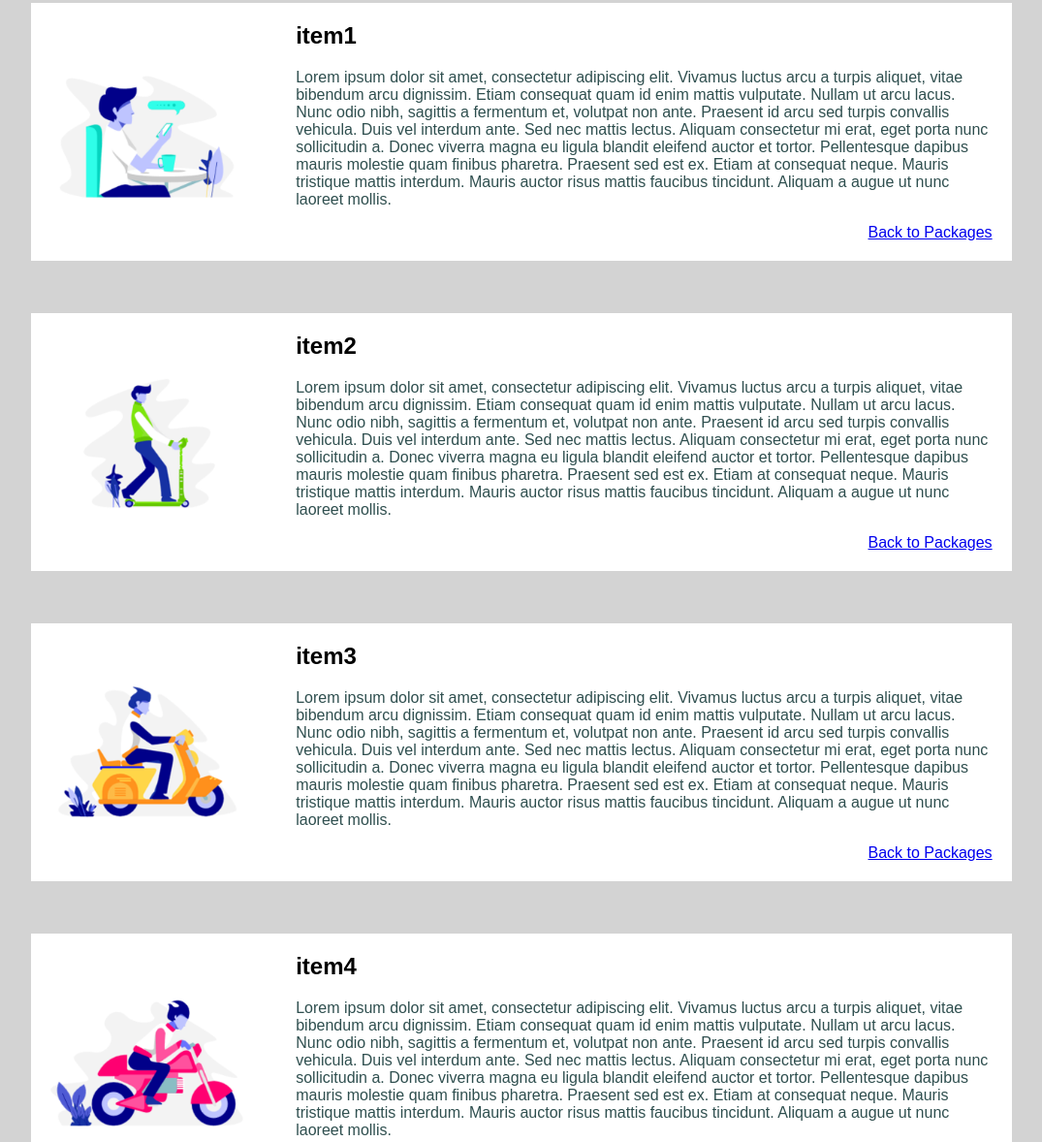
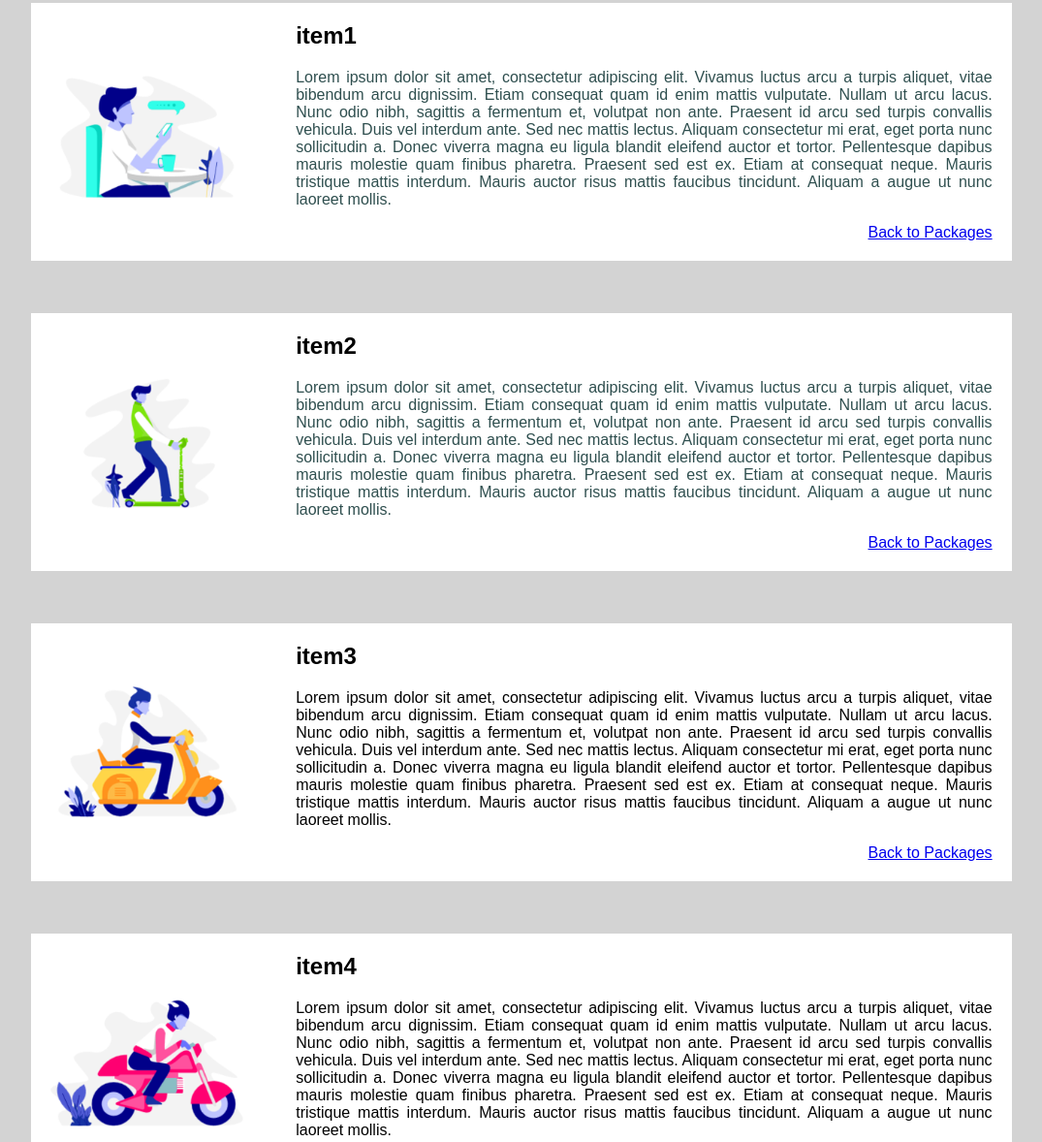
Before and after one commit to Reinel2004/prelim-gueco-reinel-bsit-1a, a plain HTML site: page index.html in a window 1280 px wide. Shown: the part 1019-2197 px from the top of the page at 97% size, without its empty margins (102-1177 px from the left). Drawn offline with Linux system fonts and the light colour scheme.

Commit message:
Updated index/home Page

```diff
--- a/index.html
+++ b/index.html
@@ -8,7 +8,7 @@
 <br><br><br>
 	<table border="0" align="center" cellspacing="10" cellpadding="10" bgcolor="white" width="80%">
 	<tr bgcolor="white" align="right" width="80%">
-		<td><a href="index.html">Home</a> &nbsp;  &nbsp; |   &nbsp; &nbsp;	    <a href="about.html">About</a> &nbsp; &nbsp;  |  &nbsp; &nbsp;	    <a href="#">Contact Us</a> &nbsp; &nbsp; 			 |   &nbsp; &nbsp;   <a href="#" target="_blank">Facebook</a>
+		<td><a href="index.html">Home</a> &nbsp;  &nbsp; |   &nbsp; &nbsp;	    <a href="about.html">About</a> &nbsp; &nbsp;  |  &nbsp; &nbsp;	    <a href="contact-us.html">Contact Us</a> &nbsp; &nbsp; 			 |   &nbsp; &nbsp;   <a href="https://www.facebook.com/Reinel.gueco.3/" target="_blank">Facebook</a>
 
 </table>
 <table border="0" align="center" cellspacing="10" cellpadding="20" bgcolor="white" width="80%" background="image/forrest.jpg" height="300px">
@@ -52,19 +52,19 @@
 
 <td width="2" bgcolor="white"></td>
 
-		<td><p align="center"><image src="image/item1.png" width="170px"><br><br><br><font color="DarkSlateGray">Lorem ipsum dolor sit amet, consectetur adipiscing elit. Vivamus luctus arcu a turpis<br> aliquet, vitae bibendum arcu dignissim. Etiam consequat quam id enim mattis vulputate.<br> Nullam ut arcu lacus.</font></p><hr><p align="right"><a href="#item1">Read More</a></p></td>
+		<td><p align="center"><image src="image/item1.png" width="170px"><br><br><br><font color="DarkSlateGray">Lorem ipsum dolor sit amet, consectetur adipiscing elit. Vivamus luctus arcu a turpis<br> aliquet, vitae bibendum arcu dignissim. Etiam consequat quam id enim mattis vulputate.<br> Nullam ut arcu lacus.</p></font><hr><p align="right"><a href="#item1">Read More</a></p></td>
 
 <td width="2" bgcolor="white">&nbsp;&nbsp;&nbsp;</td>
 
-<td><p align="center"><image src="image/item2.png" width="160px"><br><br><br><font color="DarkSlateGray">Lorem ipsum dolor sit amet, consectetur adipiscing elit. Vivamus luctus arcu a turpis<br> aliquet, vitae bibendum arcu dignissim. Etiam consequat quam id enim mattis vulputate.<br> Nullam ut arcu lacus.</font></p><hr><p align="right"><a href="#item2">Read More</a></p><td>
+<td><p align="center"><image src="image/item2.png" width="160px"><br><br><br><font color="DarkSlateGray">Lorem ipsum dolor sit amet, consectetur adipiscing elit. Vivamus luctus arcu a turpis<br> aliquet, vitae bibendum arcu dignissim. Etiam consequat quam id enim mattis vulputate.<br> Nullam ut arcu lacus.</p></font><hr><p align="right"><a href="#item2">Read More</a></p><td>
 
 <td width="2" bgcolor="white"></td>
 
-<td><p align="center"><image src="image/item3.png" width="160px"><br><br><br><font color="DarkSlateGray">Lorem ipsum dolor sit amet, consectetur adipiscing elit. Vivamus luctus arcu a turpis<br> aliquet, vitae bibendum arcu dignissim. Etiam consequat quam id enim mattis vulputate.<br> Nullam ut arcu lacus.</font></p><hr><p align="right"><a href="#item3">Read More</a></p><td>
+<td><p align="center"><image src="image/item3.png" width="160px"><br><br><br><font color="DarkSlateGray">Lorem ipsum dolor sit amet, consectetur adipiscing elit. Vivamus luctus arcu a turpis<br> aliquet, vitae bibendum arcu dignissim. Etiam consequat quam id enim mattis vulputate.<br> Nullam ut arcu lacus.</p></font><hr><p align="right"><a href="#item3">Read More</a></p><td>
 
 <td width="2" bgcolor="white"></td>
 
-<td><p align="center"><image src="image/item4.png" width="160px"><br><br><br><font color="DarkSlateGray">Lorem ipsum dolor sit amet, consectetur adipiscing elit. Vivamus luctus arcu a turpis<br> aliquet, vitae bibendum arcu dignissim. Etiam consequat quam id enim mattis vulputate.<br> Nullam ut arcu lacus.</font></p><hr><p align="right"><a href="#item4">Read More</a></p><td>
+<td><p align="center"><image src="image/item4.png" width="160px"><br><br><br><font color="DarkSlateGray">Lorem ipsum dolor sit amet, consectetur adipiscing elit. Vivamus luctus arcu a turpis<br> aliquet, vitae bibendum arcu dignissim. Etiam consequat quam id enim mattis vulputate.<br> Nullam ut arcu lacus.</p></font><hr><p align="right"><a href="#item4">Read More</a></p><td>
 
 <td width="2" bgcolor="white"></td>
 </tr>
@@ -83,7 +83,7 @@
 
 	<tr>
 		<td> <image src="image/item1.png" width="200px" align="center"></td>
-		<td width="75%"><a name="item1"><h2>item1</h2></a><font color="DarkSlateGray"><p>Lorem ipsum dolor sit amet, consectetur adipiscing elit. Vivamus luctus arcu a turpis aliquet, vitae bibendum arcu dignissim. Etiam consequat quam id enim mattis vulputate. Nullam ut arcu lacus. Nunc odio nibh, sagittis a fermentum et, volutpat non ante. Praesent id arcu sed turpis convallis vehicula. Duis vel interdum ante. Sed nec mattis lectus. Aliquam consectetur mi erat, eget porta nunc sollicitudin a. Donec viverra magna eu ligula blandit eleifend auctor et tortor. Pellentesque dapibus mauris molestie quam finibus pharetra. Praesent sed est ex. Etiam at consequat neque. Mauris tristique mattis interdum. Mauris auctor risus mattis faucibus tincidunt. Aliquam a augue ut nunc laoreet mollis.</p></font><p align="right"> <a href="#packages">Back to Packages</a></p></td>
+		<td width="75%"><a name="item1"><h2>item1</h2></a><p align="justify"><font color="DarkSlateGray">Lorem ipsum dolor sit amet, consectetur adipiscing elit. Vivamus luctus arcu a turpis aliquet, vitae bibendum arcu dignissim. Etiam consequat quam id enim mattis vulputate. Nullam ut arcu lacus. Nunc odio nibh, sagittis a fermentum et, volutpat non ante. Praesent id arcu sed turpis convallis vehicula. Duis vel interdum ante. Sed nec mattis lectus. Aliquam consectetur mi erat, eget porta nunc sollicitudin a. Donec viverra magna eu ligula blandit eleifend auctor et tortor. Pellentesque dapibus mauris molestie quam finibus pharetra. Praesent sed est ex. Etiam at consequat neque. Mauris tristique mattis interdum. Mauris auctor risus mattis faucibus tincidunt. Aliquam a augue ut nunc laoreet mollis.</p><p align="right"> <a href="#packages">Back to Packages</a></p></font></td>
 </table>
 
 <br><br><br>
@@ -92,7 +92,7 @@
 
 	<tr>
 		<td> <image src="image/item2.png"  width="200px" align="center"></td>
-		<td width="75%"><a name="item2"><h2>item2</h2></a><font color="DarkSlateGray"><p>Lorem ipsum dolor sit amet, consectetur adipiscing elit. Vivamus luctus arcu a turpis aliquet, vitae bibendum arcu dignissim. Etiam consequat quam id enim mattis vulputate. Nullam ut arcu lacus. Nunc odio nibh, sagittis a fermentum et, volutpat non ante. Praesent id arcu sed turpis convallis vehicula. Duis vel interdum ante. Sed nec mattis lectus. Aliquam consectetur mi erat, eget porta nunc sollicitudin a. Donec viverra magna eu ligula blandit eleifend auctor et tortor. Pellentesque dapibus mauris molestie quam finibus pharetra. Praesent sed est ex. Etiam at consequat neque. Mauris tristique mattis interdum. Mauris auctor risus mattis faucibus tincidunt. Aliquam a augue ut nunc laoreet mollis.</p></font><p align="right"> <a href="#packages">Back to Packages</a></p></td>
+		<td width="75%"><a name="item2"><h2>item2</h2></a><p align="justify"><font color="DarkSlateGray">Lorem ipsum dolor sit amet, consectetur adipiscing elit. Vivamus luctus arcu a turpis aliquet, vitae bibendum arcu dignissim. Etiam consequat quam id enim mattis vulputate. Nullam ut arcu lacus. Nunc odio nibh, sagittis a fermentum et, volutpat non ante. Praesent id arcu sed turpis convallis vehicula. Duis vel interdum ante. Sed nec mattis lectus. Aliquam consectetur mi erat, eget porta nunc sollicitudin a. Donec viverra magna eu ligula blandit eleifend auctor et tortor. Pellentesque dapibus mauris molestie quam finibus pharetra. Praesent sed est ex. Etiam at consequat neque. Mauris tristique mattis interdum. Mauris auctor risus mattis faucibus tincidunt. Aliquam a augue ut nunc laoreet mollis.</p><p align="right"> <a href="#packages">Back to Packages</a></p></font></td>
 </table>
 
 <br><br><br>
@@ -101,7 +101,7 @@
 
 	<tr>
 		<td> <image src="image/item3.png"  width="200px" align="center"></td>
-		<td width="75%"><a name="item3"><h2>item3</h2></a><font color="DarkSlateGray"><p>Lorem ipsum dolor sit amet, consectetur adipiscing elit. Vivamus luctus arcu a turpis aliquet, vitae bibendum arcu dignissim. Etiam consequat quam id enim mattis vulputate. Nullam ut arcu lacus. Nunc odio nibh, sagittis a fermentum et, volutpat non ante. Praesent id arcu sed turpis convallis vehicula. Duis vel interdum ante. Sed nec mattis lectus. Aliquam consectetur mi erat, eget porta nunc sollicitudin a. Donec viverra magna eu ligula blandit eleifend auctor et tortor. Pellentesque dapibus mauris molestie quam finibus pharetra. Praesent sed est ex. Etiam at consequat neque. Mauris tristique mattis interdum. Mauris auctor risus mattis faucibus tincidunt. Aliquam a augue ut nunc laoreet mollis.</p></font><p align="right"> <a href="#packages">Back to Packages</a></p></td>
+		<td width="75%"><a name="item3"><h2>item3</h2></a><p align="justify">Lorem ipsum dolor sit amet, consectetur adipiscing elit. Vivamus luctus arcu a turpis aliquet, vitae bibendum arcu dignissim. Etiam consequat quam id enim mattis vulputate. Nullam ut arcu lacus. Nunc odio nibh, sagittis a fermentum et, volutpat non ante. Praesent id arcu sed turpis convallis vehicula. Duis vel interdum ante. Sed nec mattis lectus. Aliquam consectetur mi erat, eget porta nunc sollicitudin a. Donec viverra magna eu ligula blandit eleifend auctor et tortor. Pellentesque dapibus mauris molestie quam finibus pharetra. Praesent sed est ex. Etiam at consequat neque. Mauris tristique mattis interdum. Mauris auctor risus mattis faucibus tincidunt. Aliquam a augue ut nunc laoreet mollis.</p><p align="right"> <a href="#packages">Back to Packages</a></p></td>
 
 </table>
 
@@ -111,7 +111,7 @@
 
 	<tr>
 		<td> <image src="image/item4.png"  width="200px" align="center"></td>
-		<td width="75%"><a name="item4"><h2>item4</h2></a><font color="DarkSlateGray"><p>Lorem ipsum dolor sit amet, consectetur adipiscing elit. Vivamus luctus arcu a turpis aliquet, vitae bibendum arcu dignissim. Etiam consequat quam id enim mattis vulputate. Nullam ut arcu lacus. Nunc odio nibh, sagittis a fermentum et, volutpat non ante. Praesent id arcu sed turpis convallis vehicula. Duis vel interdum ante. Sed nec mattis lectus. Aliquam consectetur mi erat, eget porta nunc sollicitudin a. Donec viverra magna eu ligula blandit eleifend auctor et tortor. Pellentesque dapibus mauris molestie quam finibus pharetra. Praesent sed est ex. Etiam at consequat neque. Mauris tristique mattis interdum. Mauris auctor risus mattis faucibus tincidunt. Aliquam a augue ut nunc laoreet mollis.</p></font><p align="right"> <a href="#packages">Back to Packages</a></p></td>
+		<td width="75%"><a name="item4"><h2>item4</h2></a><p align="justify">Lorem ipsum dolor sit amet, consectetur adipiscing elit. Vivamus luctus arcu a turpis aliquet, vitae bibendum arcu dignissim. Etiam consequat quam id enim mattis vulputate. Nullam ut arcu lacus. Nunc odio nibh, sagittis a fermentum et, volutpat non ante. Praesent id arcu sed turpis convallis vehicula. Duis vel interdum ante. Sed nec mattis lectus. Aliquam consectetur mi erat, eget porta nunc sollicitudin a. Donec viverra magna eu ligula blandit eleifend auctor et tortor. Pellentesque dapibus mauris molestie quam finibus pharetra. Praesent sed est ex. Etiam at consequat neque. Mauris tristique mattis interdum. Mauris auctor risus mattis faucibus tincidunt. Aliquam a augue ut nunc laoreet mollis.</p><p align="right"> <a href="#packages">Back to Packages</a></p></td>
 </table>
 <br><br><br>
 
```
